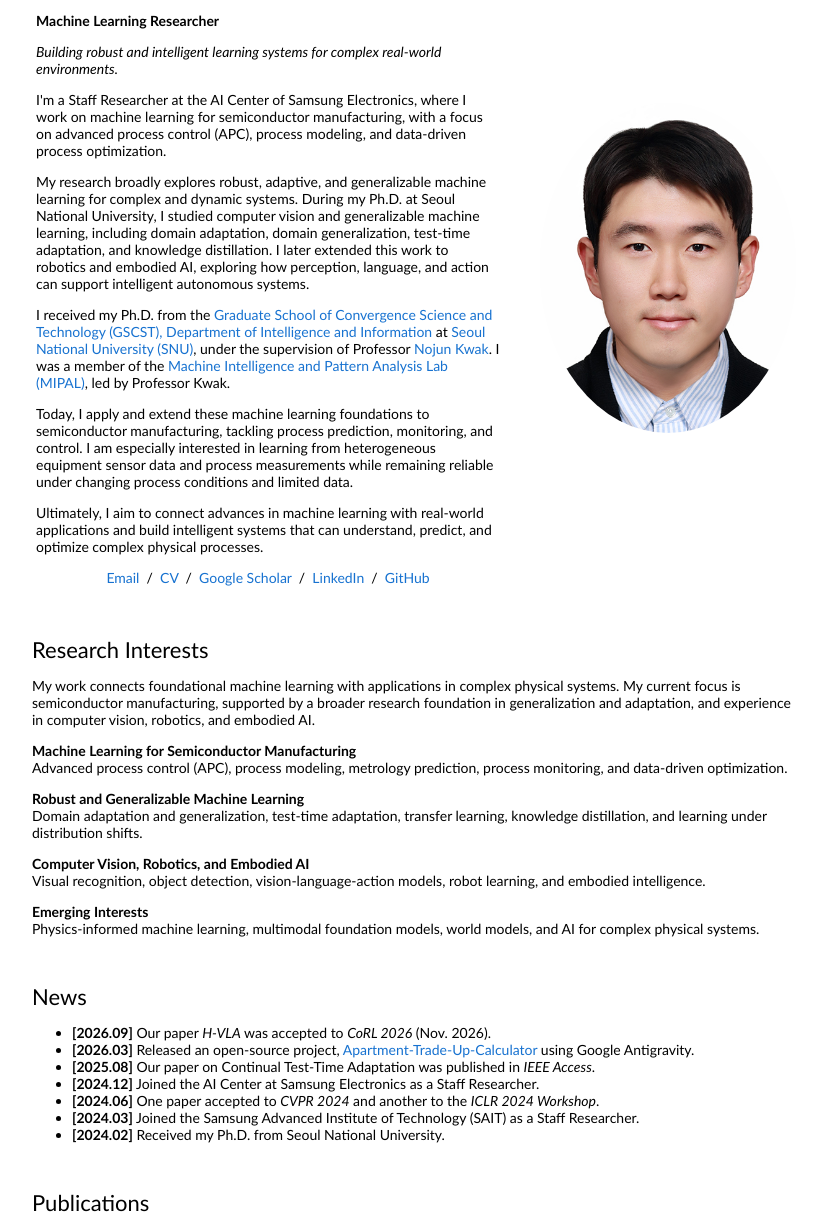
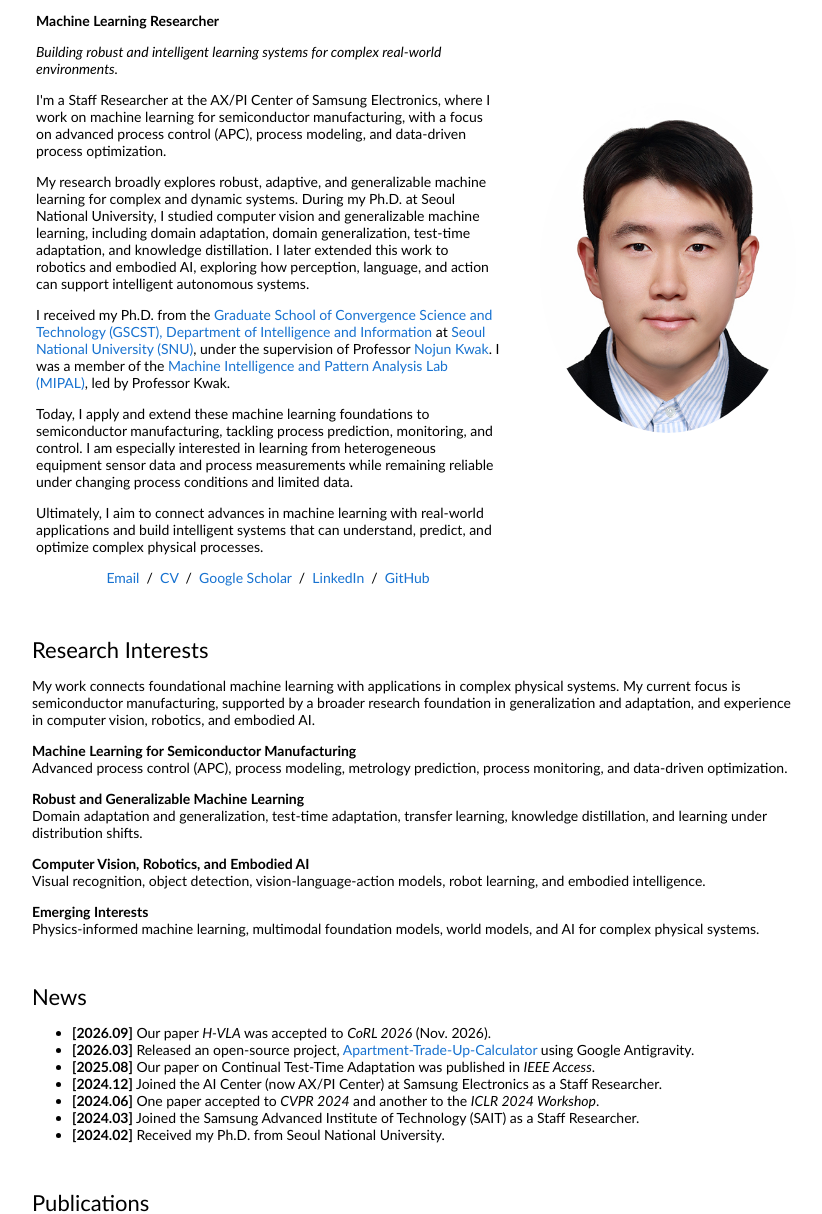
Before and after one commit to inseopchung/inseopchung.github.io, a plain HTML site: page index.html in a window 1280 px wide. Shown: the part 89-1303 px from the top of the page, without its empty margins (224-1046 px from the left). Drawn offline with Linux system fonts and the light colour scheme.

Commit message:
Update Samsung organization name

```diff
--- a/index.html
+++ b/index.html
@@ -31,7 +31,7 @@
                   </p>
                   <p><strong>Machine Learning Researcher</strong></p>
                   <p><em>Building robust and intelligent learning systems for complex real-world environments.</em></p>
-                  <p>I'm a Staff Researcher at the AI Center of Samsung Electronics, where I work on machine learning for semiconductor manufacturing, with a focus on advanced process control (APC), process modeling, and data-driven process optimization.</p>
+                  <p>I'm a Staff Researcher at the AX/PI Center of Samsung Electronics, where I work on machine learning for semiconductor manufacturing, with a focus on advanced process control (APC), process modeling, and data-driven process optimization.</p>
                   <p>My research broadly explores robust, adaptive, and generalizable machine learning for complex and dynamic systems. During my Ph.D. at Seoul National University, I studied computer vision and generalizable machine learning, including domain adaptation, domain generalization, test-time adaptation, and knowledge distillation. I later extended this work to robotics and embodied AI, exploring how perception, language, and action can support intelligent autonomous systems.</p>
                   <p>I received my Ph.D. from the <a href="https://convergence.snu.ac.kr/en/intl_inf_intro/">Graduate School of Convergence Science and Technology (GSCST), Department of Intelligence and Information</a> at <a href="https://en.snu.ac.kr">Seoul National University (SNU)</a>, under the supervision of Professor <a href="https://scholar.google.com/citations?user=h_8-1M0AAAAJ&amp;hl=en">Nojun Kwak</a>. I was a member of the <a href="https://mipal.snu.ac.kr/mipal">Machine Intelligence and Pattern Analysis Lab (MIPAL)</a>, led by Professor Kwak.</p>
                   <p>Today, I apply and extend these machine learning foundations to semiconductor manufacturing, tackling process prediction, monitoring, and control. I am especially interested in learning from heterogeneous equipment sensor data and process measurements while remaining reliable under changing process conditions and limited data.</p>
@@ -91,7 +91,7 @@
                       using Google Antigravity.</li>
                     <li><strong>[2025.08]</strong> Our paper on Continual Test-Time Adaptation was published in <em>IEEE
                         Access</em>.</li>
-                    <li><strong>[2024.12]</strong> Joined the AI Center at Samsung Electronics as a Staff Researcher.
+                    <li><strong>[2024.12]</strong> Joined the AI Center (now AX/PI Center) at Samsung Electronics as a Staff Researcher.
                     </li>
                     <li><strong>[2024.06]</strong> One paper accepted to <em>CVPR 2024</em> and another to the <em>ICLR
                         2024 Workshop</em>.</li>
@@ -848,7 +848,7 @@
               <td style="padding:16px;width:100%;vertical-align:middle">
                 <h2>Work Experience</h2>
                 <p>
-                  <strong>Staff Researcher</strong>, AI Center, Samsung Electronics, 2024.Dec.-Present<br>
+                  <strong>Staff Researcher</strong>, AX/PI Center, Samsung Electronics, 2024.Dec.-Present<br>
                   Research on computer vision and machine learning
                 </p>
                 <p>
@@ -890,7 +890,7 @@
                 </td>
                 <td style="padding:16px; vertical-align:middle;">
                   <p>
-                    <strong>Staff Researcher</strong>, AI Center, Samsung Electronics, 2024.Dec–Present<br>
+                    <strong>Staff Researcher</strong>, AX/PI Center, Samsung Electronics, 2024.Dec–Present<br>
                     Researching machine learning for semiconductor manufacturing, with a focus on advanced process
                     control (APC), process modeling, metrology prediction, and data-driven process optimization. My work
                     explores robust learning from equipment sensor data and process measurements under changing process
```
